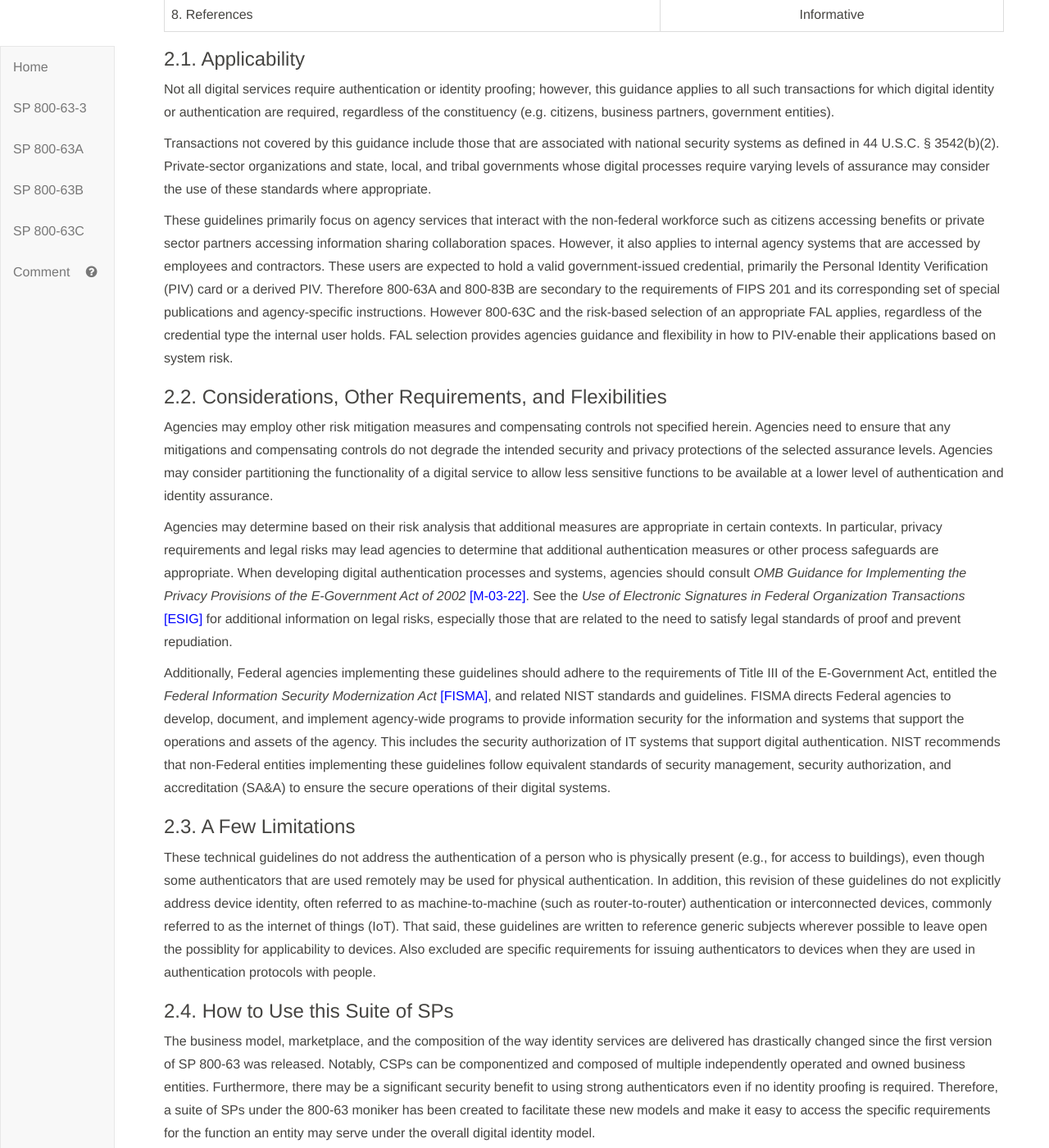
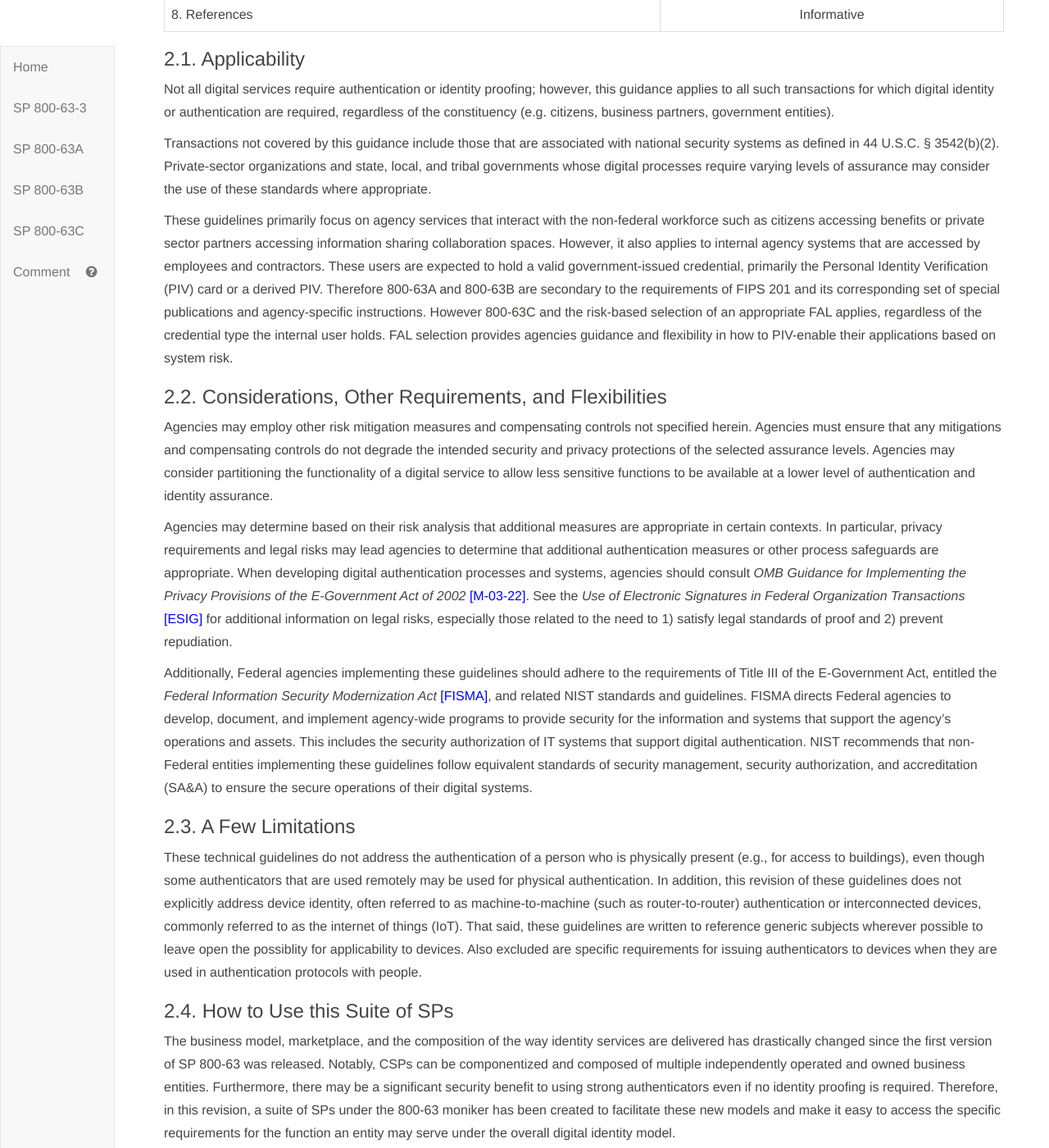
Before and after one commit to usnistgov/800-63-3, a Jekyll site: the page built from sp800-63-3/sec1_2_introduction.md, in a window 1280 px wide and 1400 px high, scrolled down 2382 px. Shown: the whole window at 82% size. Built offline with Jekyll 4.4.1, drawn with Linux system fonts in a browser that asks for light colours; our own code applies the rules of GitHub Pages for plain Markdown files; some of the changed text lies outside the part shown.

Commit message:
Pre-werb edits_intro
Line 96: "even though some authenticators that are used remotely may be used for physical authentication." Does this mean virtual in-person? Add an example to clarify?

Line 96: So does "this revision of these guidelines" mean what will be the new version of -A, -B, etc., but not necessarily pertain to future revisions of each of those volumes?

Line 104: what's the difference between "direct correlation" and "fulfills the criteria"? Does that mean -63 might go beyond what's required in those standards?

Line 126: "Additional (minimum) technical requirements were specified for the CSP, protocols used to transport authentication information, and assertions if implemented within the digital identity model." In this sentence, are protocols and assertions examples of the requirements specified for the CSP? If so, change comma after CSP to a colon, because as is it looks like a list of 3 distinct things.

```diff
--- a/sp800-63-3/sec1_2_introduction.md
+++ b/sp800-63-3/sec1_2_introduction.md
@@ -44,7 +44,7 @@
 
 NIST anticipates that individual documents in this suite will be revised asynchronously. At any time, the most recent revision of each should be used (e.g., if at a time in the future SP 800-63A-1 and SP 800-63B-2 are the most recent revisions of each document, they should be used together even though the revision numbers do not match). To minimize the risk of compatibility errors, a reference to the base document (i.e., SP 800-63 rather than SP 800-63-3) always refers to the current version of the document.
 
-The following table states which sections of the document are normative and which are informative:
+The following table states which sections of this 800-63-3 document are normative and which are informative:
 
 |Section Name|Normative/Informative|
 |----|:--:|
@@ -63,11 +63,11 @@
 
 Transactions not covered by this guidance include those that are associated with national security systems as defined in 44 U.S.C. § 3542(b)(2). Private-sector organizations and state, local, and tribal governments whose digital processes require varying levels of assurance may consider the use of these standards where appropriate.
 
-These guidelines primarily focus on agency services that interact with the non-federal workforce such as citizens accessing benefits or private sector partners accessing information sharing collaboration spaces. However, it also applies to internal agency systems that are accessed by employees and contractors. These users are expected to hold a valid government-issued credential, primarily the Personal Identity Verification (PIV) card or a derived PIV. Therefore 800-63A and 800-83B are secondary to the requirements of FIPS 201 and its corresponding set of special publications and agency-specific instructions. However 800-63C and the risk-based selection of an appropriate FAL applies, regardless of the credential type the internal user holds. FAL selection provides agencies guidance and flexibility in how to PIV-enable their applications based on system risk.
+These guidelines primarily focus on agency services that interact with the non-federal workforce such as citizens accessing benefits or private sector partners accessing information sharing collaboration spaces. However, it also applies to internal agency systems that are accessed by employees and contractors. These users are expected to hold a valid government-issued credential, primarily the Personal Identity Verification (PIV) card or a derived PIV. Therefore 800-63A and 800-63B are secondary to the requirements of FIPS 201 and its corresponding set of special publications and agency-specific instructions. However 800-63C and the risk-based selection of an appropriate FAL applies, regardless of the credential type the internal user holds. FAL selection provides agencies guidance and flexibility in how to PIV-enable their applications based on system risk.
 
 ### 2.2. Considerations, Other Requirements, and Flexibilities
 
-Agencies may employ other risk mitigation measures and compensating controls not specified herein. Agencies need to ensure that any mitigations and compensating controls do not degrade the intended security and privacy protections of the selected assurance levels. Agencies may consider partitioning the functionality of a digital service to allow less
+Agencies may employ other risk mitigation measures and compensating controls not specified herein. Agencies must ensure that any mitigations and compensating controls do not degrade the intended security and privacy protections of the selected assurance levels. Agencies may consider partitioning the functionality of a digital service to allow less
 sensitive functions to be available at a lower level of authentication
 and identity assurance.
 
@@ -78,14 +78,13 @@
 safeguards are appropriate. When developing digital authentication processes
 and systems, agencies should consult *OMB Guidance for Implementing the
 Privacy Provisions of the E-Government Act of 2002* [[M-03-22]](#M-03-22). See the *Use of Electronic Signatures in Federal Organization
-Transactions* [[ESIG]](#ESIG) for additional information on legal risks, especially those that are related to the need to satisfy legal standards of proof and prevent repudiation.
+Transactions* [[ESIG]](#ESIG) for additional information on legal risks, especially those related to the need to 1) satisfy legal standards of proof and 2) prevent repudiation.
 
 Additionally, Federal agencies implementing these guidelines should
 adhere to the requirements of Title III of the E-Government Act,
 entitled the *Federal Information Security Modernization Act* [[FISMA]](#FISMA), and related NIST standards and guidelines. FISMA directs Federal agencies to develop, document, and implement
-agency-wide programs to provide information security for the information
-and systems that support the operations and assets of the
-agency. This includes the security authorization of IT systems that support
+agency-wide programs to provide security for the information
+and systems that support the agency's operations and assets. This includes the security authorization of IT systems that support
 digital authentication. NIST recommends that non-Federal entities
 implementing these guidelines follow equivalent standards of security
 management, security authorization, and accreditation (SA&A) to ensure the secure
@@ -94,11 +93,11 @@
 
 ### 2.3. A Few Limitations
 
-These technical guidelines do not address the authentication of a person who is physically present (e.g., for access to buildings), even though some authenticators that are used remotely may be used for physical authentication. In addition, this revision of these guidelines do not explicitly address device identity, often referred to as machine-to-machine (such as router-to-router) authentication or interconnected devices, commonly referred to as the internet of things (IoT). That said, these guidelines are written to reference generic subjects wherever possible to leave open the possiblity for applicability to devices. Also excluded are specific requirements for issuing authenticators to devices when they are used in authentication protocols with people.
+These technical guidelines do not address the authentication of a person who is physically present (e.g., for access to buildings), even though some authenticators that are used remotely may be used for physical authentication. In addition, this revision of these guidelines does not explicitly address device identity, often referred to as machine-to-machine (such as router-to-router) authentication or interconnected devices, commonly referred to as the internet of things (IoT). That said, these guidelines are written to reference generic subjects wherever possible to leave open the possiblity for applicability to devices. Also excluded are specific requirements for issuing authenticators to devices when they are used in authentication protocols with people.
 
 ### 2.4. How to Use this Suite of SPs
 
-The business model, marketplace, and the composition of the way identity services are delivered has drastically changed since the first version of SP 800-63 was released. Notably, CSPs can be componentized and composed of multiple independently operated and owned business entities. Furthermore, there may be a significant security benefit to using strong authenticators even if no identity proofing is required. Therefore, a suite of SPs under the 800-63 moniker has been created to facilitate these new models and make it easy to access the specific requirements for the function an entity may serve under the overall digital identity model.
+The business model, marketplace, and the composition of the way identity services are delivered has drastically changed since the first version of SP 800-63 was released. Notably, CSPs can be componentized and composed of multiple independently operated and owned business entities. Furthermore, there may be a significant security benefit to using strong authenticators even if no identity proofing is required. Therefore, in this revision, a suite of SPs under the 800-63 moniker has been created to facilitate these new models and make it easy to access the specific requirements for the function an entity may serve under the overall digital identity model.
 
 ### 2.5. Relationship to Other Standards and Guidelines
 
```
Also changed, not shown: other parts of sp800-63-3/sec1_2_introduction.md (+2 -2 lines).
